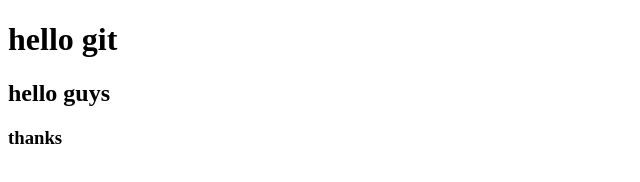
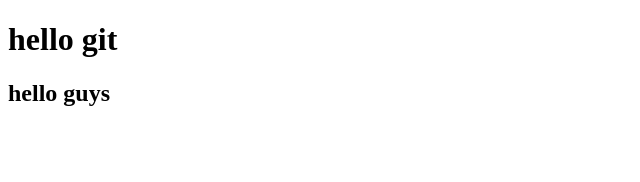
Before and after one commit to alirezamoeinihamed/git_proj, a plain HTML site: page index.html in a window 1280 px wide. Shown: the full height of the page, 0-640 px from the left. Drawn offline with Linux system fonts and the light colour scheme.

Commit message:
some bugs removed

```diff
--- a/index.html
+++ b/index.html
@@ -11,7 +11,7 @@
     <div class="container">
         <div class="flex">
             <h2>hello guys</h2>
-            <h3>thanks </h3>
+
         </div>
     </div>
 </body>
```
